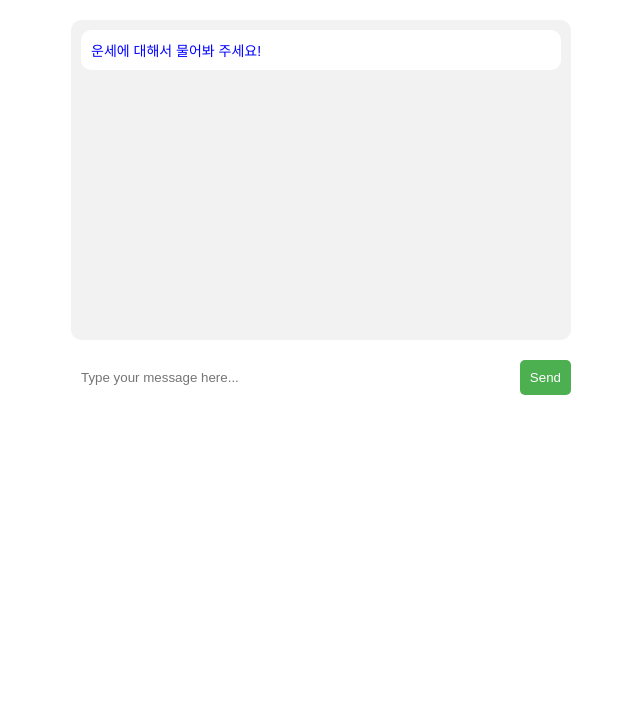
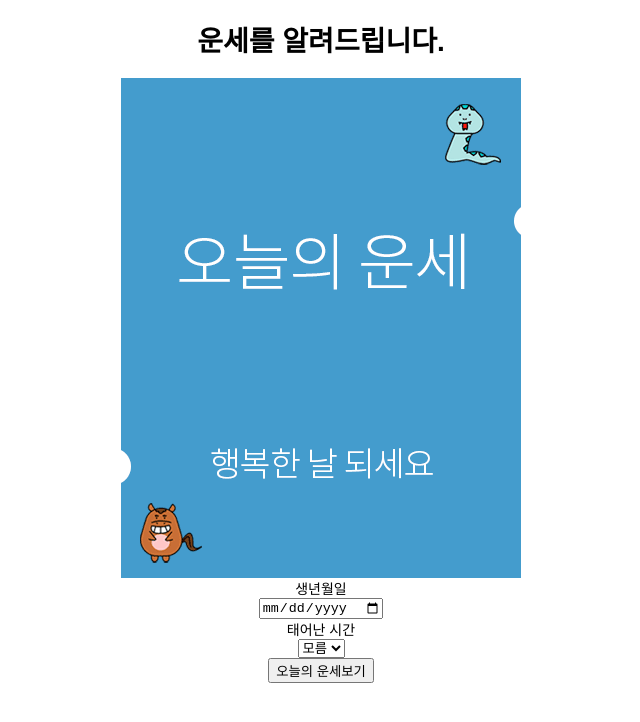
Before and after one commit to juyoonmin/chatgptapi, a plain HTML site: page frontend/index.html in a window 1280 px wide. Shown: the whole page, without its empty margins (319-959 px from the left). Drawn offline with Linux system fonts and the light colour scheme.

Commit message:
massages 누적 처리, ui 기본구조 완성

```diff
--- a/frontend/index.html
+++ b/frontend/index.html
@@ -10,7 +10,42 @@
 </head>
 
 <body>
-    <div class="chat-container">
+    <div id="intro" class="intro-contaier">
+        <h1>운세를 알려드립니다.</h1>
+        <img src="fortune.gif" alt="오늘의운세">
+        <label for="date">생년월일</label>
+        <input id="date" type="date">
+        <label for="time">태어난 시간</label>
+        <select id="time" name="time">
+            <option value="">모름</option>
+            <option value="00">00</option>
+            <option value="01">01</option>
+            <option value="02">02</option>
+            <option value="03">03</option>
+            <option value="04">04</option>
+            <option value="05">05</option>
+            <option value="06">06</option>
+            <option value="07">07</option>
+            <option value="08">08</option>
+            <option value="09">09</option>
+            <option value="10">10</option>
+            <option value="11">11</option>
+            <option value="12">12</option>
+            <option value="13">13</option>
+            <option value="14">14</option>
+            <option value="15">15</option>
+            <option value="16">16</option>
+            <option value="17">17</option>
+            <option value="18">18</option>
+            <option value="19">19</option>
+            <option value="20">20</option>
+            <option value="21">21</option>
+            <option value="22">22</option>
+            <option value="23">23</option>
+          </select>
+        <button id="start" onclick="start( )">오늘의 운세보기</button>
+    </div>
+    <div id="chat" class="chat-container" style="display: none;">
         <div class="chat-box">
             <div class="chat-message">
                 <p class="assistant">운세에 대해서 물어봐 주세요!</p>
@@ -18,11 +53,12 @@
         </div>
         <div class="chat-input">
             <input type="text" placeholder="Type your message here...">
-            <button>Send</button>
+            <button class="start_button">Send</button>
+            <button id="restart" onclick="restart( )">Restart</button>
         </div>
     </div>
 
-    <script src="./script.js"></script>
+    <script src="script.js"></script>
 </body>
 
 </html>
--- a/frontend/script.js
+++ b/frontend/script.js
@@ -1,6 +1,32 @@
 const chatBox = document.querySelector('.chat-box');
 let userMessages = [];
 let assistantMessages = [];
+let myDateTime = ''
+
+function start(){
+  const date = document.getElementById('date').value;
+  const time = document.getElementById('time').value;
+  if(date ===''){
+      alert('날짜를 입력해주세요');
+      return;
+  }
+  if(time ===''){
+      alert('시간을 입력해주세요');
+      return;
+  }
+  myDateTime = date + " " + time;
+
+  document.getElementById('intro').style.display = 'none';
+  document.getElementById('chat').style.display = 'block';
+}
+
+function restart() {
+    userMessages = [];
+    assistantMessages = [];
+    chatBox.innerHTML = '';
+}
+
+
 
 const sendMessage = async () => {
     const chatInput = document.querySelector('.chat-input input');
--- a/frontend/style.css
+++ b/frontend/style.css
@@ -53,6 +53,9 @@ body {
     border-radius: 5px;
     cursor: pointer;
 }
+.start_button{
+    margin-right: 10px;
+}
 
 .chat-input button:hover {
     background-color: #3e8e41;
@@ -61,3 +64,10 @@ body {
 .assistant {
     color: blue;
 }
+
+.intro-contaier{
+    display: flex;
+    flex-direction: column;
+    justify-content: center;
+    align-items: center;
+}
```
Also changed, not shown: backend/index.js (+22 -8 lines), frontend/fortune.gif (added).
